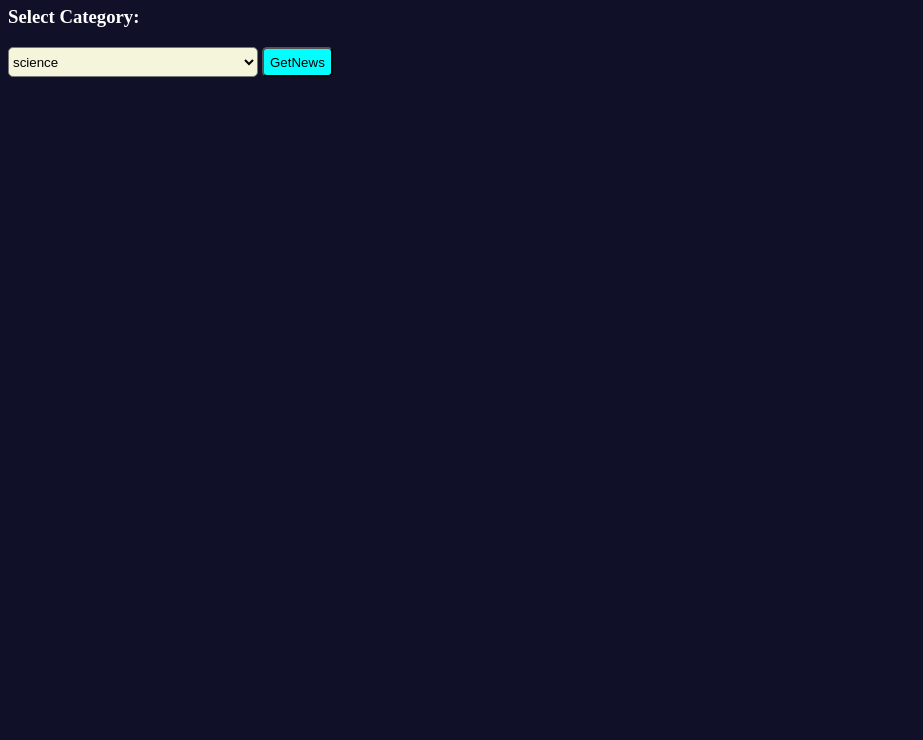
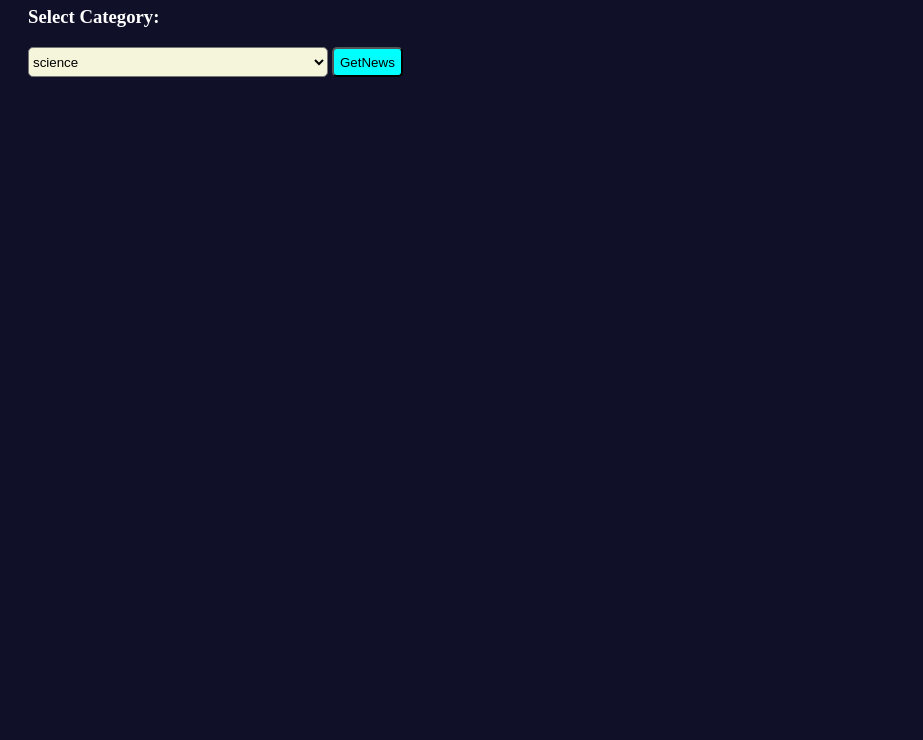
Before and after one commit to keetabikeedaq/news-shorts, a plain HTML site: page index.html in a window 1280 px wide. Shown: the part 60-800 px from the top of the page, without its empty margins (0-923 px from the left). Drawn offline with Linux system fonts and the light colour scheme.

Commit message:
Update index.css

```diff
--- a/index.css
+++ b/index.css
@@ -4,6 +4,7 @@ h1 {
 }
 h3 {
   color: white;
+  margin-left:20;
 }
 p {
 border-radius: 5px;
@@ -28,6 +29,7 @@ select {
   background-color: beige;
   border-radius: 5px;
   color: black;
-  width:250px;
+  margin-left:20;
+  width:300px;
   height: 30px;
 }
```
